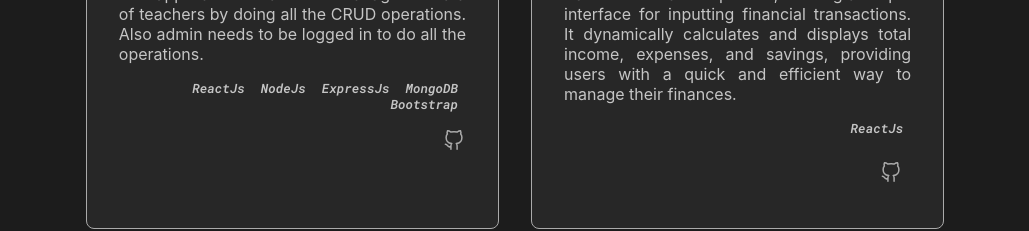
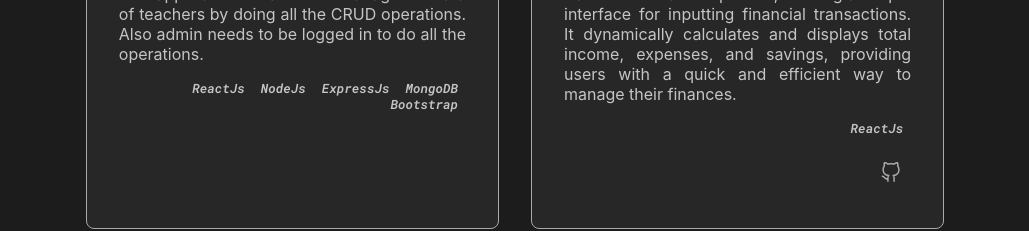
Before and after one commit to sainesh25/my_portfolio, a React (Create React App) app: page /projects in a window 1280 px wide. Shown: the part 1620-1851 px from the top of the page, without its empty margins (125-1154 px from the left). Built offline with nearby package versions, Linux system fonts and the light colour scheme.

Commit message:
github icon removed in school project

```diff
--- a/src/components/Projects/Projects.jsx
+++ b/src/components/Projects/Projects.jsx
@@ -26,7 +26,7 @@ export default function Projects() {
                                 <p>Bootstrap</p>
                             </div>
                             <div className="github-icon">
-                                <img src={githubIcon} alt="github" />
+                                {/* <img src={githubIcon} alt="github" /> */}
                             </div>
                         </div>
                     </div>
```
